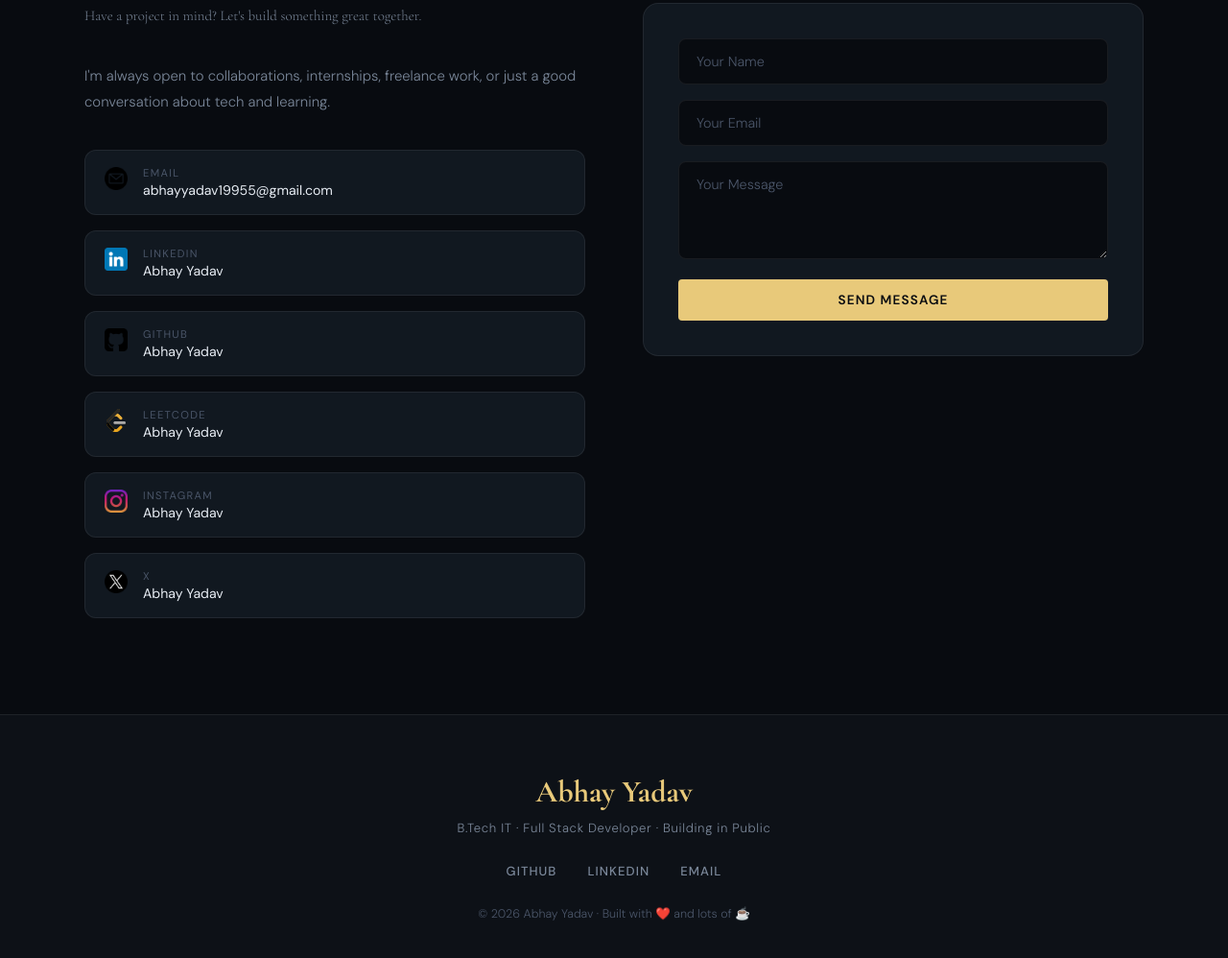
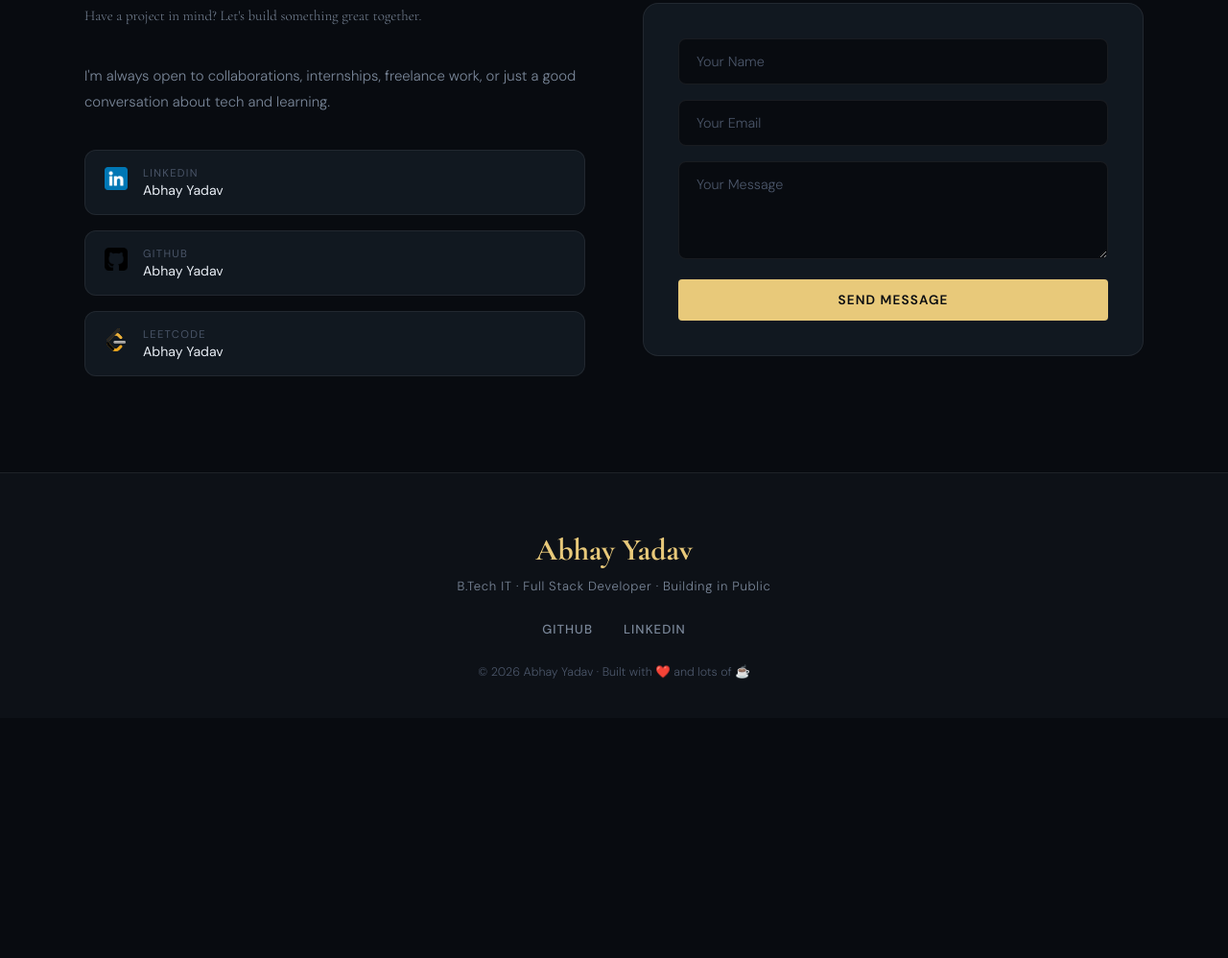
Before and after one commit to abhayyadav0090/portfolio, a plain HTML site: page index.html in a window 1280 px wide. Shown: the part 4548-5546 px from the top of the page at 96% size. After the commit the page ends 5296 px from the top, so only its background shows below. Drawn offline with nearby package versions, Linux system fonts and the light colour scheme.

Commit message:
Remove email and social media links from contact section
Removed email and social media contact links from the footer and contact section.

```diff
--- a/index.html
+++ b/index.html
@@ -431,16 +431,6 @@
         <p>I'm always open to collaborations, internships, freelance work, or just a good conversation about tech and learning.</p>
         <div class="contact-methods">
 
-          <a href="mailto:abhayyadav19955@gmail.com" class="contact-method">
-            <span class="cm-icon">
-                <img src="PNGs/email.png" height="24px">
-            </span>
-            <div>
-              <span class="cm-label">Email</span>
-              <span class="cm-value">abhayyadav19955@gmail.com</span>
-            </div>
-          </a>
-
           <a href="https://www.linkedin.com/in/abhay-yadav-6923742b5/" target="_blank" class="contact-method">
             <span class="cm-icon">
                <img src="PNGs/linkedin.png" height="24px">
@@ -467,26 +457,6 @@
             </span>
             <div>
               <span class="cm-label">LeetCode</span>
-              <span class="cm-value">Abhay Yadav</span>
-            </div>
-          </a>
-
-          <a href="https://www.instagram.com/recb.abhay.yadav/" target="_blank" class="contact-method">
-            <span class="cm-icon">
-                <img src="PNGs/instagram.png" height="24px">
-            </span>
-            <div>
-              <span class="cm-label">Instagram</span>
-              <span class="cm-value">Abhay Yadav</span>
-            </div>
-          </a>
-
-          <a href="https://x.com/abhayyadav19955" target="_blank" class="contact-method">
-            <span class="cm-icon">
-               <img src="PNGs/x.png" height="24px">
-            </span>
-            <div>
-              <span class="cm-label">X</span>
               <span class="cm-value">Abhay Yadav</span>
             </div>
           </a>
@@ -519,7 +489,6 @@
       <div class="footer-links">
         <a href="https://github.com/abhayyadav0090" target="_blank">GitHub</a>
         <a href="https://www.linkedin.com/in/abhay-yadav-6923742b5/" target="_blank">LinkedIn</a>
-        <a href="mailto:abhayyadav19955@gmail.com">Email</a>
       </div>
       <p class="footer-copy">© 2026 Abhay Yadav · Built with ❤️ and lots of ☕</p>
     </div>
```
